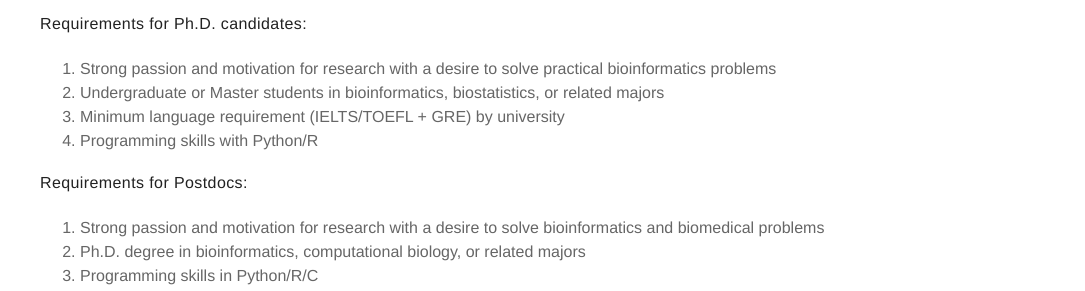
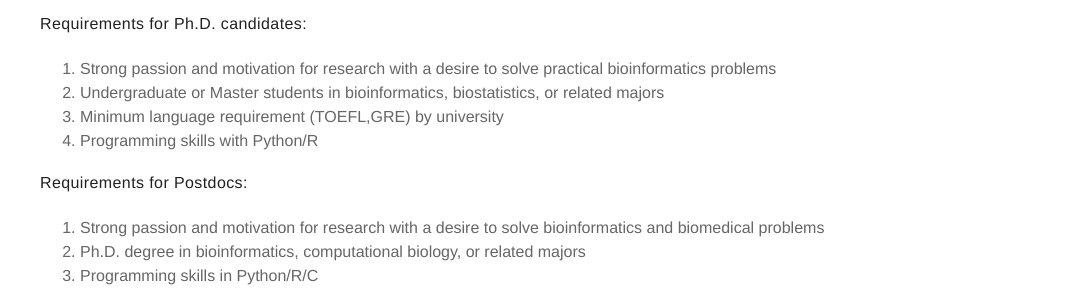
Before and after one commit to QSong-github/SongLab, a Jekyll site: the page built from pages/opening.md, in a window 1280 px wide. Shown: the part 338-629 px from the top of the page, without its empty margins (195-1280 px from the left). Built offline with Jekyll 4.4.1, drawn with Linux system fonts in a browser that asks for light colours.

Commit message:
Update opening.md

```diff
--- a/pages/opening.md
+++ b/pages/opening.md
@@ -10,7 +10,7 @@ College of Medicine, University of Florida. Candidates will work with Dr. Song.
 Requirements for Ph.D. candidates:
 1. Strong passion and motivation for research with a desire to solve practical bioinformatics problems
 2. Undergraduate or Master students in bioinformatics, biostatistics, or related majors
-3. Minimum language requirement (IELTS/TOEFL + GRE) by university
+3. Minimum language requirement (TOEFL,GRE) by university
 4. Programming skills with Python/R
 
 Requirements for Postdocs:
```
